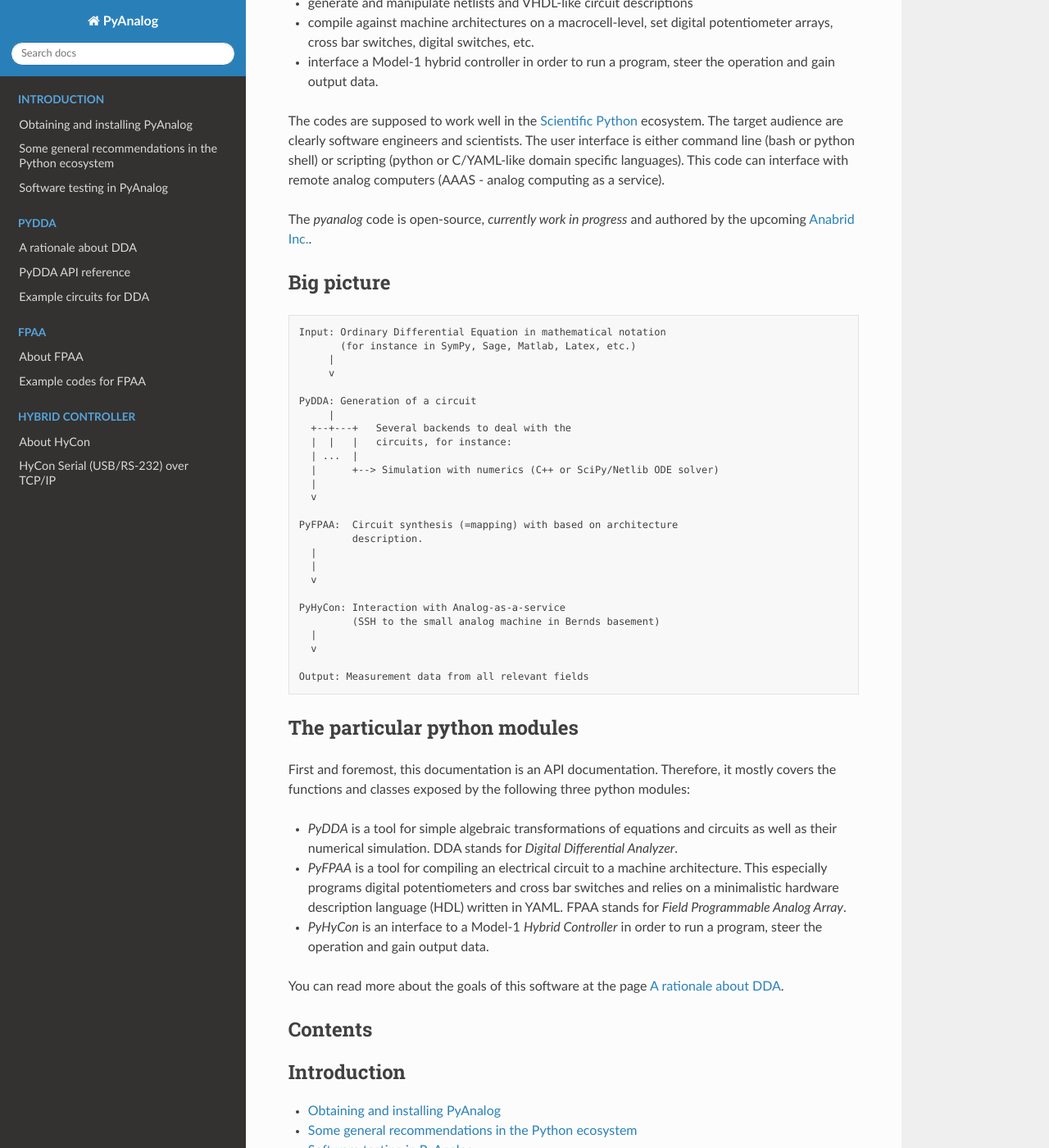
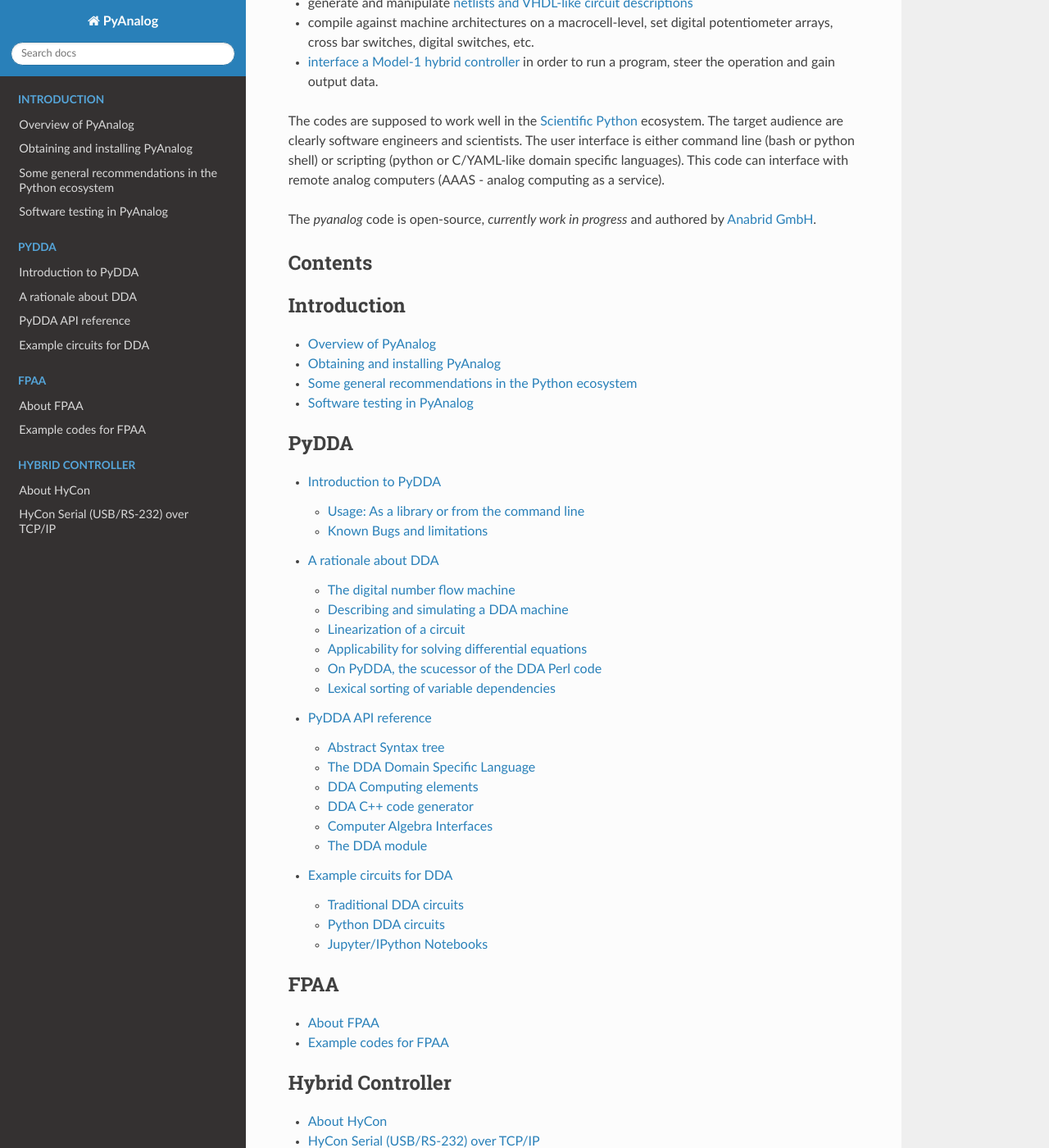
Before and after one commit to anabrid/pyanalog, a Sphinx documentation site: the page built from doc/index.rst, in a window 1280 px wide and 1400 px high, scrolled down 349 px. Shown: the whole window at 82% size. Built offline with Sphinx 7.4.7 and the Read the Docs theme 2.0.0, drawn with Linux system fonts in a browser that asks for light colours; pages that are not in the unit, such as notebooks, are missing from menus; some of the changed text lies outside the part shown.

Commit message:
Restructured the TOC, cleaned up mostly

```diff
--- a/doc/dda-api-reference.rst
+++ b/doc/dda-api-reference.rst
@@ -7,9 +7,9 @@
 .. toctree::
    :maxdepth: 2
 
-   dda-package
    dda-ast
    dda-dsl
    dda-computing_elements
    dda-cpp-codegen
    dda-cas
+   dda-package
--- /dev/null
+++ b/doc/dda-intro.rst
@@ -0,0 +1,59 @@
+.. _dda-intro:
+
+Introduction to PyDDA
+=====================
+
+PyDDA is a small library to write and generate DDA code in Python.
+DDA stands for *digital differential analyzer*. In this context, it is
+a code for solving ordinary differential equations given in a domain
+specific language description (i.e. an electrical circuit).
+
+The main advantage of this implementation in contrast to the older Perl
+implementation is the *abstract syntax tree* level of circuit representation.
+The syntax tree representation allows for fine-grained manipulations of
+terms where the older Perl code could only apply regular expressions.
+
+This code can replace the old ``dda2c.pl`` Perl implementation. It is a
+standalone Python 3 code with no third party dependencies. It generates
+standalone C++ code with no dependencies (not even on the old ``dda.h``).
+
+Usage: As a library or from the command line
+--------------------------------------------
+
+The ``dda`` module can either be used from a DDA file written in Python or
+directly from old-style traditional DDA plaintext files. While pythonic
+dda files have the advantage to be able to use all the flexibility of
+Python scripting (such as using numpy for linear algebra computations
+and matplotlib for postprocessing of results), plaintext DDA files are
+in general shorter and more precise to read. See :mod:`dda.dsl` for further
+details on the *traditional* DDA file format.
+
+The module can also be used from the command line as a utility. The
+behaviour is similar to the ``simulate.pl`` and ``dda2c.pl`` utilities but also
+covers a few more features. Usage example:
+
+::
+
+    me@localhost $ python -m dda --help
+    usage: dda.py [-h] [-o [OUTPUT]] [circuit_file] {c,dda,dot,latex}
+
+    PyDDA, the AST-based DDA compiler
+
+    positional arguments:
+    circuit_file          DDA setup (traditional file). Default is stdin.
+    {c,dda,dot,latex}     File formats which can be generated
+
+    optional arguments:
+    -h, --help            show this help message and exit
+    -o [OUTPUT], --output [OUTPUT]
+                            Where to write exported code to. Default is stdout.
+
+    A Command Line Interface (CLI) for PyDDA...
+
+See :meth:`dsl.cli()` for the implementation/further details.
+
+Known Bugs and limitations
+--------------------------
+
+Please see the issue list at https://lab.analogparadigm.com/software/pyanalog/-/issues
+for a list of bugs.
--- a/doc/index.rst
+++ b/doc/index.rst
@@ -24,62 +28,8 @@
 as a service).
 
 The `pyanalog` code is open-source,  *currently work in progress* and
-authored by the upcoming `Anabrid Inc. <http://anabrid.com>`_.
+authored by `Anabrid GmbH <http://www.anabrid.com>`_.
 
-Big picture
------------
-
-
-.. code-block:: none
-
-    Input: Ordinary Differential Equation in mathematical notation
-           (for instance in SymPy, Sage, Matlab, Latex, etc.)
-         |
-         v
-
-    PyDDA: Generation of a circuit
-         |
-      +--+---+   Several backends to deal with the
-      |  |   |   circuits, for instance:
-      | ...  |
-      |      +--> Simulation with numerics (C++ or SciPy/Netlib ODE solver)
-      |
-      v
-
-    PyFPAA:  Circuit synthesis (=mapping) with based on architecture
-             description.
-      |
-      |
-      v
-
-    PyHyCon: Interaction with Analog-as-a-service
-             (SSH to the small analog machine in Bernds basement)
-      |
-      v
-
-    Output: Measurement data from all relevant fields
-
-
-The particular python modules
------------------------------
-
-First and foremost, this documentation is an API documentation.
-Therefore, it mostly covers the functions and classes exposed
-by the following three python modules:
-
-* `PyDDA` is a tool for simple algebraic transformations of equations
-  and circuits as well as their numerical simulation.
-  DDA stands for *Digital Differential Analyzer*.
-* `PyFPAA` is a tool for compiling an electrical circuit to a machine
-  architecture. This especially programs digital potentiometers and
-  cross bar switches and relies on a minimalistic hardware description
-  language (HDL) written in YAML.
-  FPAA stands for *Field Programmable Analog Array*.
-* `PyHyCon` is an interface to a Model-1 *Hybrid Controller* in order to
-  run a program, steer the operation and gain output data.
-
-You can read more about the goals of this software at the page
-:ref:`dda-rationale`.
 
 Contents
 --------
@@ -88,15 +38,17 @@
    :maxdepth: 1
    :caption: Introduction
 
+   overview
    installation
    tips
    code-testing
 
 
 .. toctree::
-   :maxdepth: 1
+   :maxdepth: 2
    :caption: PyDDA
 
+   dda-intro
    dda-rationale
    dda-api-reference
    dda-examples
```
Also changed, not shown: other parts of doc/index.rst (+9 -5 lines), dda/__init__.py (+2 -49 lines), doc/dda-package.rst (+5 -2 lines), doc/overview.rst (added, +59 -0 lines).
